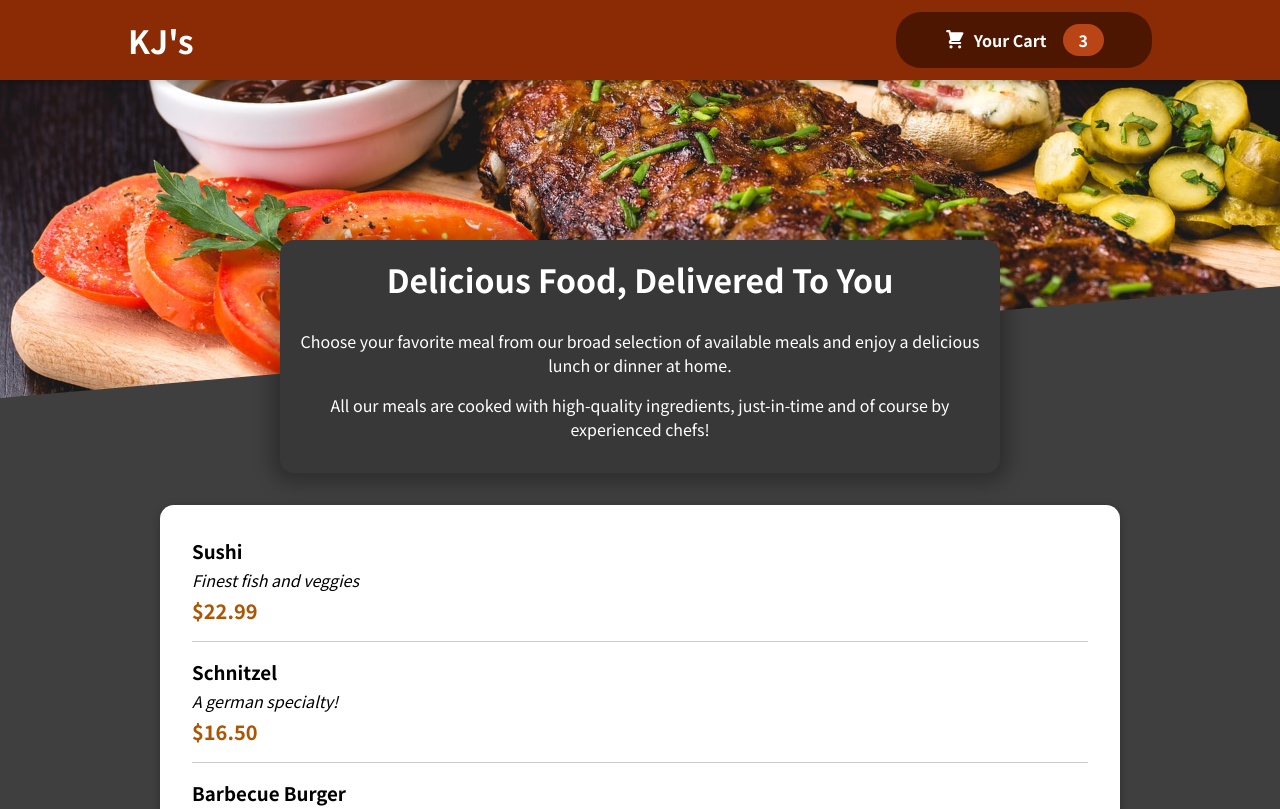
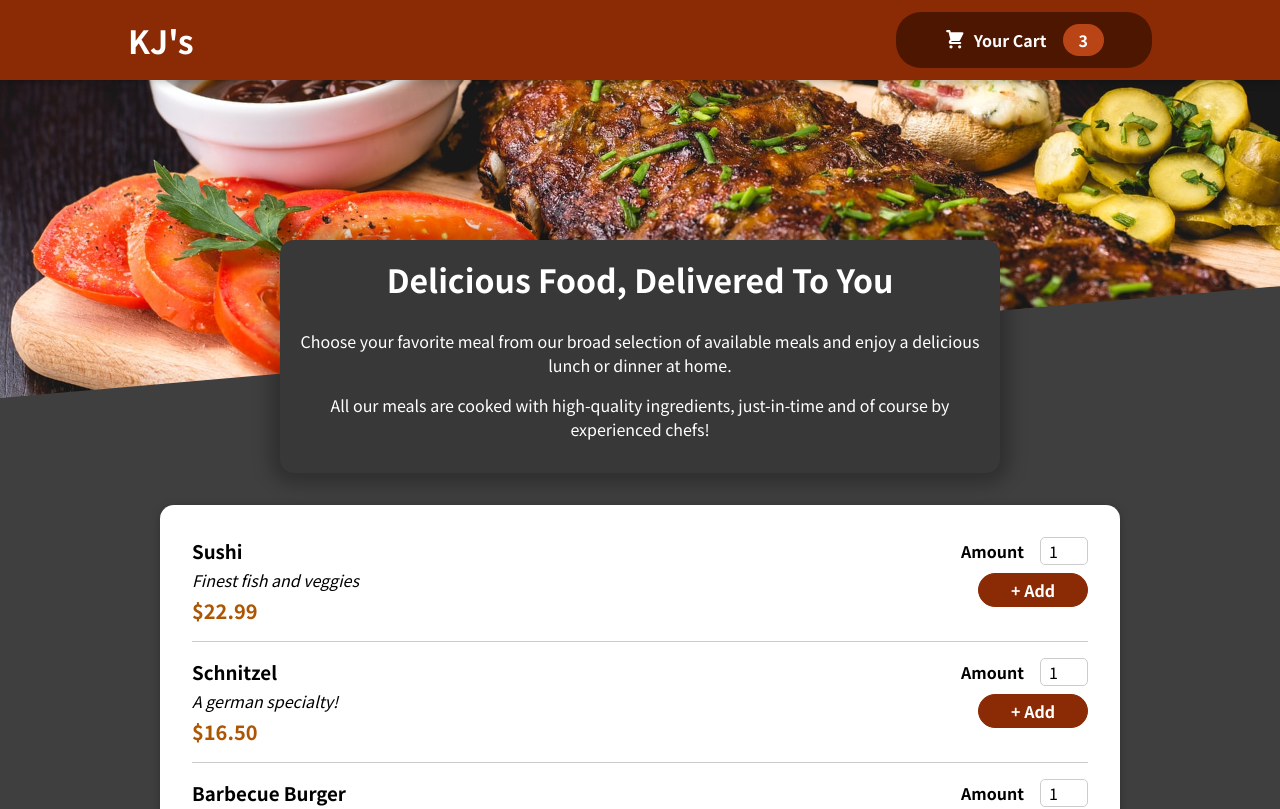
Before and after one commit to KyleJohnsonWebdev/restaurantOrderApp, a React (Create React App) app in the folder restaurant_app/: page / in a window 1280 px wide. Shown: the top 809 px of the page. Built offline with nearby package versions, Linux system fonts and the light colour scheme.

Commit message:
finishing up the meal item form and moving on to the cart file

```diff
--- a/restaurant_app/src/components/Meals/MealItem/MealItem.js
+++ b/restaurant_app/src/components/Meals/MealItem/MealItem.js
@@ -1,3 +1,4 @@
+import MealItemForm from "./MealItemForm";
 import classes from "./MealItem.module.css";
 
 const MealItem = (props) => {
@@ -10,7 +11,9 @@ const MealItem = (props) => {
         <div className={classes.description}>{props.description}</div>
         <div className={classes.price}>{price}</div>
       </div>
-      <div></div>
+      <div>
+        <MealItemForm />
+      </div>
     </li>
   );
 };
```
